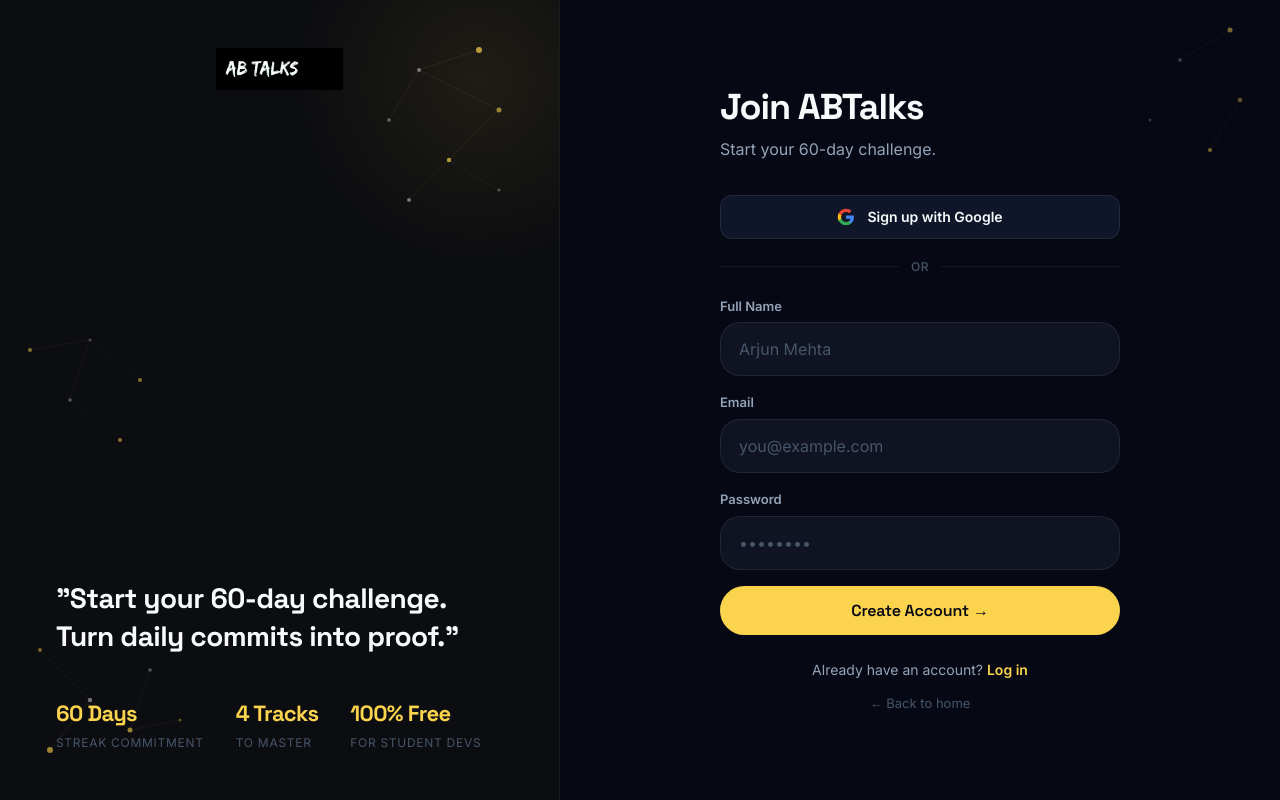
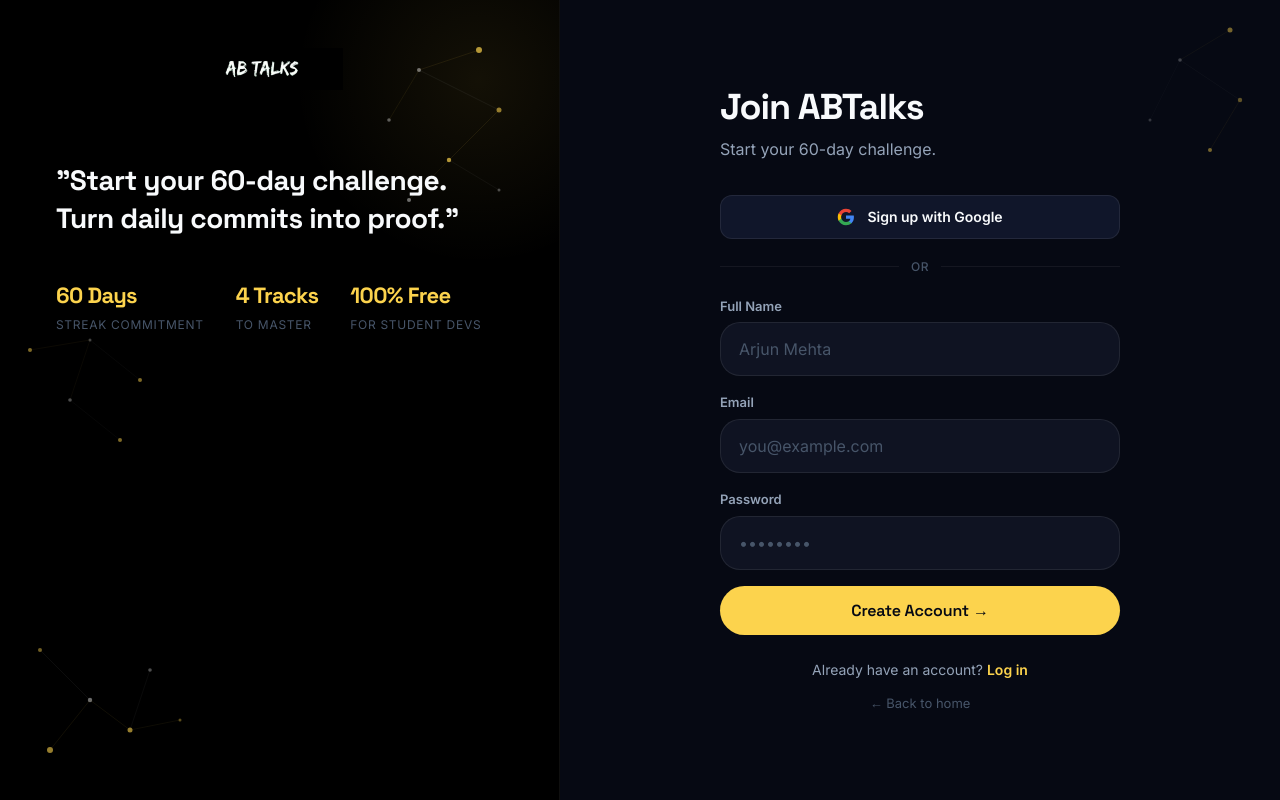
Before and after one commit to Samritha-S/ABTalks, a Next.js app: page /register in a window 1280 px wide. Built offline with nearby package versions, Linux system fonts and the light colour scheme.

Commit message:
design: change left panel backgrounds to solid pure black to make logo bounding box invisible, adjust logo gap and alignment

```diff
--- a/app/login/page.module.css
+++ b/app/login/page.module.css
@@ -165,11 +165,12 @@
   .leftPanel {
     display: flex;
     flex-direction: column;
-    justify-content: space-between;
+    justify-content: flex-start;
+    gap: 64px;
     width: 45%;
     max-width: 560px;
     padding: 48px 56px;
-    background: #0c0d10;
+    background: #000000;
     border-right: 1px solid var(--border-subtle);
     position: relative;
     overflow: hidden;
--- a/app/register/page.module.css
+++ b/app/register/page.module.css
@@ -103,11 +103,12 @@
   .leftPanel {
     display: flex;
     flex-direction: column;
-    justify-content: space-between;
+    justify-content: flex-start;
+    gap: 64px;
     width: 45%;
     max-width: 560px;
     padding: 48px 56px;
-    background: #0c0d10;
+    background: #000000;
     border-right: 1px solid var(--border-subtle);
     position: relative;
     overflow: hidden;
```
